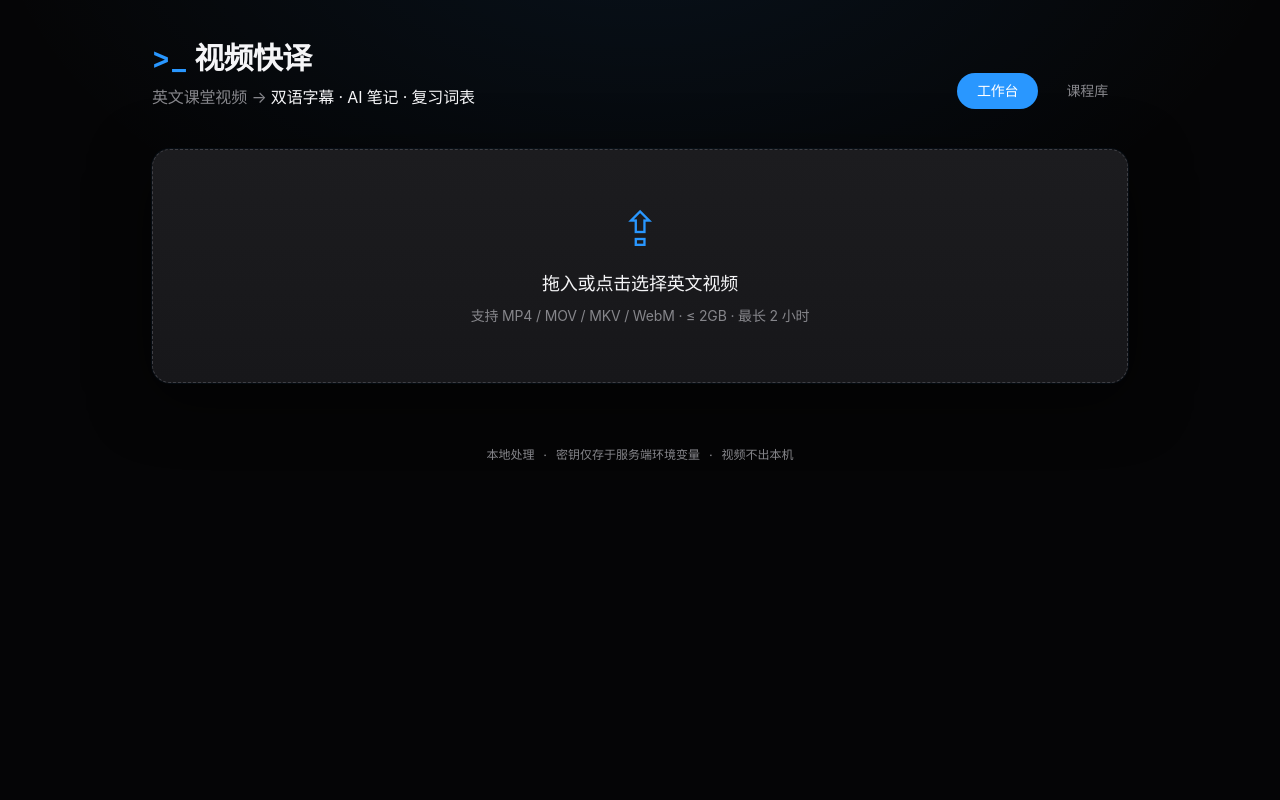
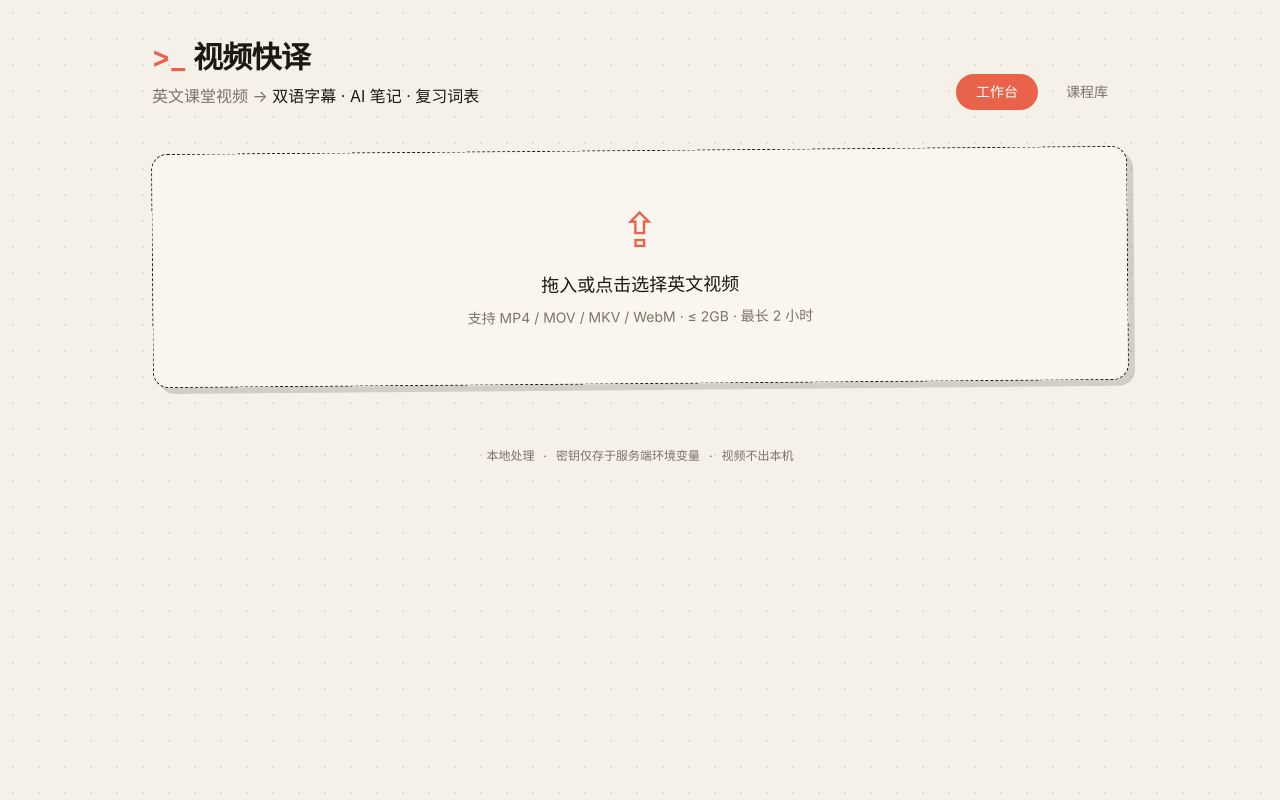
Before and after one commit to xy7-M/video-translate-studio, a Next.js app in the folder web/: page / in a window 1280 px wide. Built offline with nearby package versions, Linux system fonts and the light colour scheme.

Commit message:
style: 深色 Apple 风改为纸墨手账奶油风——#F5F0E8 点阵纸纹/墨线描边/硬边投影/贴纸倾斜/Caveat+楷体，导出笔记 HTML 同步

```diff
--- a/web/src/app/globals.css
+++ b/web/src/app/globals.css
@@ -2,50 +2,63 @@
 @tailwind components;
 @tailwind utilities;
 
-/* 乔布斯美学 · 深色 Apple 风
-   原则：近黑背景、单一蓝色焦点、发丝级描边、大圆角、克制的光影 */
+/* 纸墨手账贴纸风（奶油治愈系）
+   规则：硬边偏移投影、1.5px 墨线描边、禁模糊阴影/毛玻璃/大面积渐变、贴纸微倾斜 */
 :root {
-  --bg: #050506;
-  --bg-2: #101013;
-  --panel: #17171a;
-  --line: #2a2a2e;
-  --line-2: #3f3f45;
-  --text: #f5f5f7;
-  --muted: #86868b;
-  --accent: #2997ff;
-  --accent-2: #0a84ff;
-  --ok: #30d158;
-  --warn: #ffd60a;
-  --err: #ff453a;
+  --bg: #f5f0e8;
+  --bg-2: #efe8db;
+  --panel: #faf6ef;
+  --line: #1c1911;
+  --line-2: #1c1911;
+  --text: #1c1911;
+  --muted: #7a7468;
+  --accent: #e8634a;
+  --accent-2: #d4a800;
+  --ok: #6b9e7a;
+  --warn: #d4a800;
+  --err: #c0392b;
+  --note: #fbe8a6; /* 便签黄 */
 }
 
 body {
   color: var(--text);
   background:
-    radial-gradient(1100px 700px at 50% -15%, rgba(41, 151, 255, 0.09), transparent 60%),
+    radial-gradient(#e4dccb 1px, transparent 1.5px) 0 0 / 26px 26px,
     var(--bg);
-  font-family: -apple-system, BlinkMacSystemFont, "SF Pro Display", "Segoe UI Variable Display",
-    "PingFang SC", "Microsoft YaHei", sans-serif;
+  font-family: -apple-system, BlinkMacSystemFont, "Segoe UI", "PingFang SC", "Microsoft YaHei", sans-serif;
+  line-height: 1.6;
   min-height: 100vh;
-  -webkit-font-smoothing: antialiased;
-  letter-spacing: -0.01em;
+}
+
+/* 标题：英文 Caveat、中文楷体 */
+h1, h2 {
+  font-family: "Caveat", "Kaiti SC", "STKaiti", "KaiTi", serif;
+  letter-spacing: 0.01em;
 }
 
 ::selection {
-  background: rgba(41, 151, 255, 0.35);
-  color: #fff;
+  background: var(--note);
+  color: var(--text);
 }
 
 .mono {
-  font-family: var(--font-geist-mono), ui-monospace, "SF Mono", monospace;
-  letter-spacing: 0;
+  font-family: var(--font-geist-mono), ui-monospace, monospace;
 }
 
 .panel {
-  background: linear-gradient(180deg, #1c1c1f 0%, var(--panel) 100%);
-  border: 1px solid var(--line);
-  border-radius: 18px;
-  box-shadow: 0 10px 40px rgba(0, 0, 0, 0.45);
+  background: var(--panel);
+  border: 1.5px solid var(--line);
+  border-radius: 16px;
+  box-shadow: 3px 4px 0 rgba(28, 25, 17, 0.16);
+  transform: rotate(-0.5deg);
+  transition: transform 0.15s ease, box-shadow 0.15s ease;
+}
+.panel:nth-of-type(even) {
+  transform: rotate(0.6deg);
+}
+.panel:hover {
+  transform: rotate(0deg) translateY(-2px);
+  box-shadow: 4px 6px 0 rgba(28, 25, 17, 0.18);
 }
 
 /* 拖拽上传区：覆盖 .panel 的实线，恢复虚线 */
@@ -53,23 +66,26 @@ body {
   border-style: dashed;
 }
 
+/* 重要卡片：更重的硬边投影 */
 .glow-border {
-  border-color: var(--line-2);
-  box-shadow: 0 0 0 1px rgba(41, 151, 255, 0.05), 0 16px 60px rgba(0, 0, 0, 0.55);
+  box-shadow: 6px 6px 0 rgba(28, 25, 17, 0.16);
 }
 
-/* Apple 胶囊按钮：纯色、无渐变、大圆角 */
+/* 按钮：墨线描边 + 硬边投影的贴纸按钮 */
 .btn-primary {
-  @apply px-6 py-2.5 rounded-full font-medium transition-all duration-200;
+  @apply px-5 py-2.5 rounded-full font-medium transition-all duration-150;
   background: var(--accent);
+  border: 1.5px solid var(--line);
   color: #fff;
+  box-shadow: 3px 3px 0 rgba(28, 25, 17, 0.2);
 }
 .btn-primary:hover {
-  background: #47a9ff;
-  transform: translateY(-1px);
+  transform: translateY(-2px);
+  box-shadow: 3px 5px 0 rgba(28, 25, 17, 0.22);
 }
 .btn-primary:active {
-  transform: translateY(0) scale(0.98);
+  transform: translateY(0);
+  box-shadow: 2px 2px 0 rgba(28, 25, 17, 0.2);
 }
 .btn-primary:disabled {
   opacity: 0.4;
@@ -78,18 +94,28 @@ body {
 }
 
 .btn-ghost {
-  @apply px-6 py-2.5 rounded-full font-medium transition-all duration-200;
-  border: 1px solid var(--line-2);
+  @apply px-5 py-2.5 rounded-full font-medium transition-all duration-150;
+  border: 1.5px solid var(--line);
   color: var(--text);
-  background: rgba(255, 255, 255, 0.04);
+  background: var(--panel);
+  box-shadow: 3px 3px 0 rgba(28, 25, 17, 0.12);
 }
 .btn-ghost:hover {
-  background: rgba(255, 255, 255, 0.09);
-  border-color: var(--muted);
+  background: var(--note);
+  transform: translateY(-2px);
 }
 .btn-ghost:disabled {
   opacity: 0.4;
   cursor: not-allowed;
+  transform: none;
+}
+
+/* 便签徽章：便签黄底 + 墨线 + 硬投影 */
+.badge-note {
+  background: var(--note);
+  border: 1.5px solid var(--line);
+  box-shadow: 2px 2px 0 rgba(28, 25, 17, 0.16);
+  border-radius: 9999px;
 }
 
 ::-webkit-scrollbar {
@@ -97,7 +123,8 @@ body {
   height: 8px;
 }
 ::-webkit-scrollbar-thumb {
-  background: var(--line-2);
+  background: #d9cfbb;
+  border: 1.5px solid var(--line);
   border-radius: 4px;
 }
 ::-webkit-scrollbar-track {
--- a/web/src/app/layout.tsx
+++ b/web/src/app/layout.tsx
@@ -25,7 +25,15 @@ export default function RootLayout({
 }>) {
   return (
     <html lang="zh-CN">
-      <body className={`${geistSans.variable} ${geistMono.variable} antialiased`}>{children}</body>
+      <head>
+        <link rel="preconnect" href="https://fonts.googleapis.com" />
+        <link rel="preconnect" href="https://fonts.gstatic.com" crossOrigin="anonymous" />
+        <link
+          href="https://fonts.googleapis.com/css2?family=Caveat:wght@600;700&display=swap"
+          rel="stylesheet"
+        />
+      </head>
+      <body className={`${geistSans.variable} ${geistMono.variable}`}>{children}</body>
     </html>
   );
 }
--- a/web/src/app/page.tsx
+++ b/web/src/app/page.tsx
@@ -213,7 +213,7 @@ export default function Home() {
       {!task && (
         <div
           className={`panel dashed glow-border p-14 text-center cursor-pointer transition-colors duration-150 ${
-            drag ? "border-[var(--accent)] bg-[rgba(41,151,255,0.06)]" : ""
+            drag ? "border-[var(--accent)] bg-[rgba(232,99,74,0.06)]" : ""
           }`}
           onClick={() => inputRef.current?.click()}
           onDragOver={(e) => (e.preventDefault(), setDrag(true))}
@@ -247,7 +247,7 @@ export default function Home() {
           </div>
           <div className="h-2 rounded-full bg-[var(--bg-2)] overflow-hidden mb-8">
             <div
-              className="h-full bg-gradient-to-r from-[var(--accent)] to-[var(--accent-2)] transition-all duration-500"
+              className="h-full bg-[var(--accent)] transition-all duration-500"
               style={{ width: `${task.progress}%` }}
             />
           </div>
@@ -431,7 +431,7 @@ export default function Home() {
             </div>
             <div className="max-h-[420px] overflow-y-auto divide-y divide-[var(--line)]">
               {segs.map((s, i) => (
-                <div key={i} className="grid grid-cols-[70px_1fr_1fr] items-start hover:bg-[rgba(41,151,255,0.04)]">
+                <div key={i} className="grid grid-cols-[70px_1fr_1fr] items-start hover:bg-[rgba(232,99,74,0.05)]">
                   <div className="p-3 mono text-xs text-[var(--muted)]">{fmt(s.start)}</div>
                   <textarea
                     className="bg-transparent p-3 text-sm resize-none outline-none border-l border-[var(--line)] focus:bg-[var(--bg-2)] min-h-[44px]"
--- a/web/src/components/Library.tsx
+++ b/web/src/components/Library.tsx
@@ -148,7 +148,7 @@ export default function Library({ onOpen }: { onOpen: (taskId: string) => void }
             <button
               onClick={() => setActiveCourse("")}
               className={`w-full text-left px-3 py-2 rounded-xl text-sm mb-1 transition-colors duration-150 ${
-                !activeCourse ? "bg-[rgba(41,151,255,0.12)] text-[var(--accent)]" : "text-[var(--text)] hover:bg-white/5"
+                !activeCourse ? "bg-[rgba(232,99,74,0.1)] text-[var(--accent)]" : "text-[var(--text)] hover:bg-[rgba(28,25,17,0.05)]"
               }`}
             >
               全部 <span className="text-[var(--muted)] text-xs">{tasks.length}</span>
@@ -158,7 +158,7 @@ export default function Library({ onOpen }: { onOpen: (taskId: string) => void }
                 key={c}
                 onClick={() => setActiveCourse(c)}
                 className={`w-full text-left px-3 py-2 rounded-xl text-sm mb-1 transition-colors duration-150 ${
-                  activeCourse === c ? "bg-[rgba(41,151,255,0.12)] text-[var(--accent)]" : "text-[var(--text)] hover:bg-white/5"
+                  activeCourse === c ? "bg-[rgba(232,99,74,0.1)] text-[var(--accent)]" : "text-[var(--text)] hover:bg-[rgba(28,25,17,0.05)]"
                 }`}
               >
                 {c} <span className="text-[var(--muted)] text-xs">{n}</span>
@@ -224,7 +224,7 @@ export default function Library({ onOpen }: { onOpen: (taskId: string) => void }
                 <button
                   key={i}
                   onClick={() => onOpen(h.taskId)}
-                  className="w-full text-left px-5 py-4 border-b border-[var(--line)] last:border-b-0 hover:bg-[rgba(41,151,255,0.04)] transition-colors duration-150"
+                  className="w-full text-left px-5 py-4 border-b border-[var(--line)] last:border-b-0 hover:bg-[rgba(232,99,74,0.05)] transition-colors duration-150"
                 >
                   <p className="text-xs mono text-[var(--muted)] mb-1">
                     {h.course ? `${h.course} · ` : ""}
```
Also changed, not shown: web/src/lib/pipeline.ts (+11 -11 lines).
